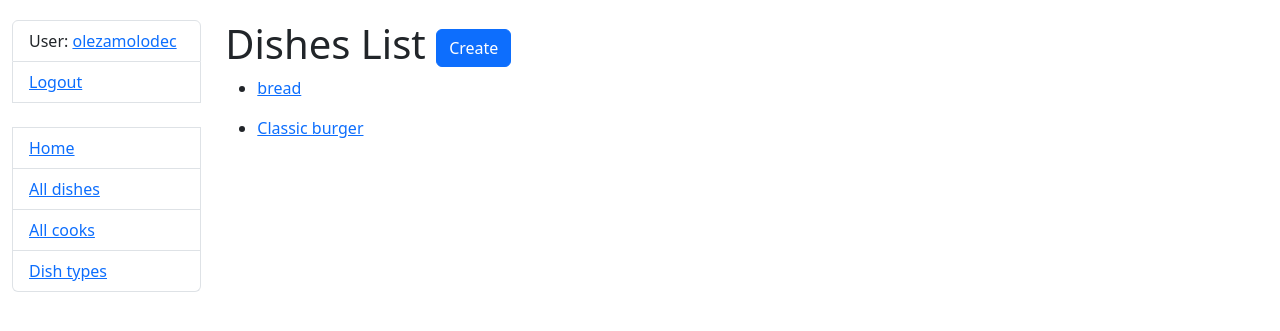
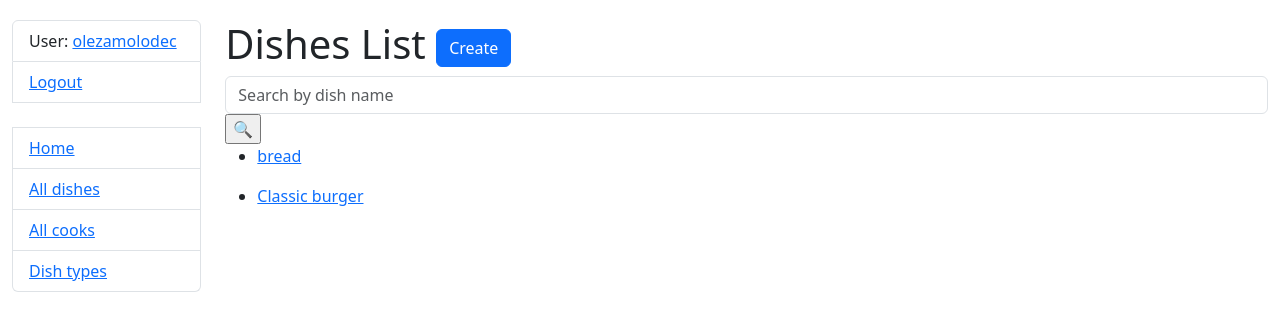
Before and after one commit to onyevyerov/restaurant-kitchen-service, a Django app: page /dishes/ in a window 1280 px wide. Shown: the top 331 px of the page. Run offline with Django 4.2, Linux system fonts and the light colour scheme; a user stored in the database is signed in; data comes from the database, SQL or seed files in the repository; some libraries are stand-ins or nearby versions.

Commit message:
Create DishNameSearchForm. Add search form to DishListView. Add form to dish_list.html

```diff
--- a/kitchen/forms.py
+++ b/kitchen/forms.py
@@ -1,10 +1,9 @@
+from django import forms
 from django.contrib.auth.forms import UserCreationForm
-from django.forms import ModelForm
-
 from kitchen.models import Dish, Cook, DishType
 
 
-class DishForm(ModelForm):
+class DishForm(forms.ModelForm):
     class Meta:
         model = Dish
         fields = '__all__'
@@ -25,13 +24,22 @@ class CookForm(UserCreationForm):
         self.fields["last_name"].required = True
 
 
-class CookUpdateForm(ModelForm):
+class CookUpdateForm(forms.ModelForm):
     class Meta:
         model = Cook
         fields = ["years_of_experience"]
 
 
-class DishTypeForm(ModelForm):
+class DishTypeForm(forms.ModelForm):
     class Meta:
         model = DishType
         fields = "__all__"
+
+
+class DishNameSearchForm(forms.Form):
+    name = forms.CharField(
+        max_length=55,
+        required=False,
+        label="",
+        widget=forms.TextInput(attrs={"placeholder": "Search by dish name"}),
+    )
--- a/kitchen/views.py
+++ b/kitchen/views.py
@@ -4,7 +4,7 @@ from django.shortcuts import render
 from django.urls import reverse_lazy
 from django.views import generic
 
-from kitchen.forms import DishForm, CookForm, DishTypeForm, CookUpdateForm
+from kitchen.forms import DishForm, CookForm, DishTypeForm, CookUpdateForm, DishNameSearchForm
 from kitchen.models import Dish, Cook, DishType, Ingredient
 
 
@@ -26,6 +26,24 @@ def index(request: HttpRequest) -> HttpResponse:
 class DishListView(LoginRequiredMixin, generic.ListView):
     model = Dish
     paginate_by = 5
+
+    def get_context_data(self, **kwargs):
+        context = super(DishListView, self).get_context_data(**kwargs)
+        name = self.request.GET.get("name", "")
+        context["search_form"] = DishNameSearchForm(
+            initial={"name": name}
+        )
+        return context
+
+    def get_queryset(self):
+        queryset = super().get_queryset()
+        form = DishNameSearchForm(self.request.GET)
+
+        if form.is_valid():
+            queryset = queryset.filter(
+                name__icontains=form.cleaned_data["name"]
+            )
+        return queryset
 
 
 class DishCreateView(LoginRequiredMixin, generic.CreateView):
--- a/templates/kitchen/dish_list.html
+++ b/templates/kitchen/dish_list.html
@@ -1,4 +1,5 @@
 {% extends "base.html" %}
+{% load crispy_forms_filters %}
 
 {% block content %}
   <h1>
@@ -7,6 +8,10 @@
       Create
     </a>
   </h1>
+  <form method="get" action="" class="form-inline">
+    {{ search_form|crispy }}
+    <input type="submit" value="🔍">
+  </form>
   {% if dish_list %}
     {% for dish in dish_list %}
       <ul>
```
